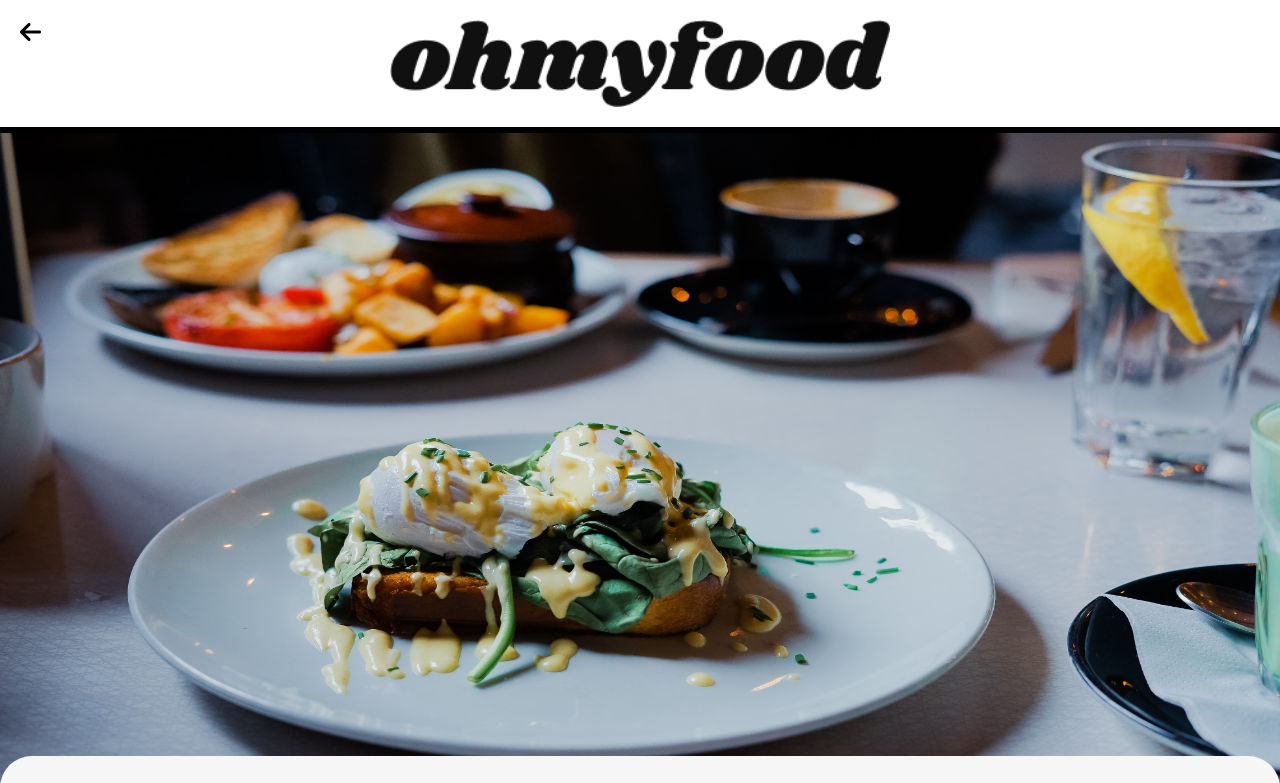
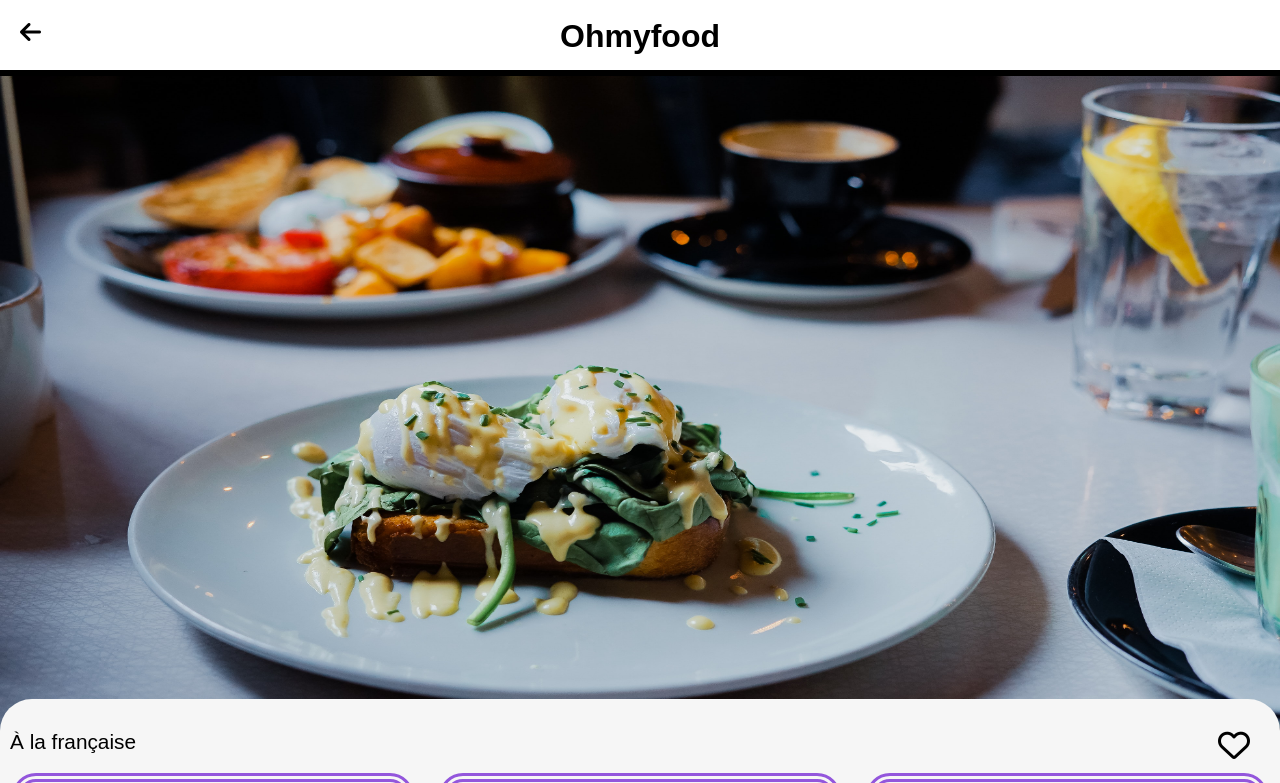
Before and after one commit to GeoffCrg/GeoffreyCraighero_3_08052021, a website: page pages/À_la_française.html in a window 1280 px wide. Shown: the top 783 px of the page. Drawn offline with Linux system fonts and the light colour scheme; a web font is replaced by a local one.

Commit message:
ajout h5 modif h1

```diff
--- a/pages/À_la_française.html
+++ b/pages/À_la_française.html
@@ -14,9 +14,9 @@
   </head>
   <body>
     <header class="menu">
-      <div class="logo">
-        <a href="../index.html"><i class="fas fa-arrow-left"></i></a
-        ><img src="../images/logo/ohmyfood.png" alt="Logo ohmyfood" />
+      <div class="titre">
+        <a href="../index.html"><i class="fas fa-arrow-left"></i></a>
+        <h1>Ohmyfood</h1>
       </div>
     </header>
     <div class="banner">
@@ -143,7 +143,7 @@
       </div>
     </section>
     <footer>
-      <h1>ohmyfood</h1>
+      <h5>ohmyfood</h5>
       <ul class="footer_link">
         <li>
           <a href="#"><i class="fas fa-utensils"></i>Proposer un restaurant</a>
--- a/sass/base/_base.scss
+++ b/sass/base/_base.scss
@@ -14,6 +14,8 @@ h4 {
   font-size: 1.3em;
   padding-left: 10px;
 }
+
+// title underline
 h4::after {
   content: " ";
   display: block;
@@ -21,6 +23,9 @@ h4::after {
   height: 3px;
   background: #99e2d0;
 }
+h5{
+  font-size: 1.6em;
+}
 p {
   font-size: 1em;
 }
--- a/sass/base/_fonts.scss
+++ b/sass/base/_fonts.scss
@@ -11,6 +11,7 @@ button,
   font-family: "Roboto", sans-serif;
 }
 
-h1 {
+h1,
+h5{
   font-family: "Shrikhand", sans-serif;
 }
--- a/sass/base/_media-queries.scss
+++ b/sass/base/_media-queries.scss
@@ -1,7 +1,5 @@
 @media screen and (min-width: 850px) and (max-width: 1100px) {
-  .logo {
-    box-shadow: none;
-  }
+
 
   .menu_card {
     height: 400px;
@@ -36,12 +34,7 @@
   }
 
   header {
-    justify-content: center;
-    .logo {
-      width: 100%;
-      grid-column: 1 / span 2;
-      box-shadow: none;
-    }
+
 
     .location {
       display: flex;
--- a/sass/page/_index.scss
+++ b/sass/page/_index.scss
@@ -37,14 +37,19 @@ body {
 }
 
 // --------------------HEADER---------------------
-.logo {
+.titre {
   display: flex;
-  z-index: 3;
   justify-content: center;
-  padding: 20px 0;
+  width: 100%;
+  height: 70px;
+  h1 {
+    font-weight: 800;
+    font-size: 2em;
 
-  img {
-    width: 50%;
+    z-index: 3;
+    margin: auto;
+    padding: 20px 0;
+
     max-width: 500px;
   }
 }
--- a/sass/page/_menu.scss
+++ b/sass/page/_menu.scss
@@ -244,7 +244,7 @@ footer {
   background: #49464f;
   display: flex;
   flex-direction: column;
-  h1 {
+  h5 {
     color: whitesmoke;
     font-weight: 800;
     margin: 0.4em 0.8em;
```
Also changed, not shown: index.html (+5 -3 lines), pages/La_note_enchantée.html (+3 -3 lines), pages/La_palette_du_gout.html (+3 -3 lines), pages/Le_délice_des_sens.html (+4 -4 lines), sass/main.css, 1 other file.
